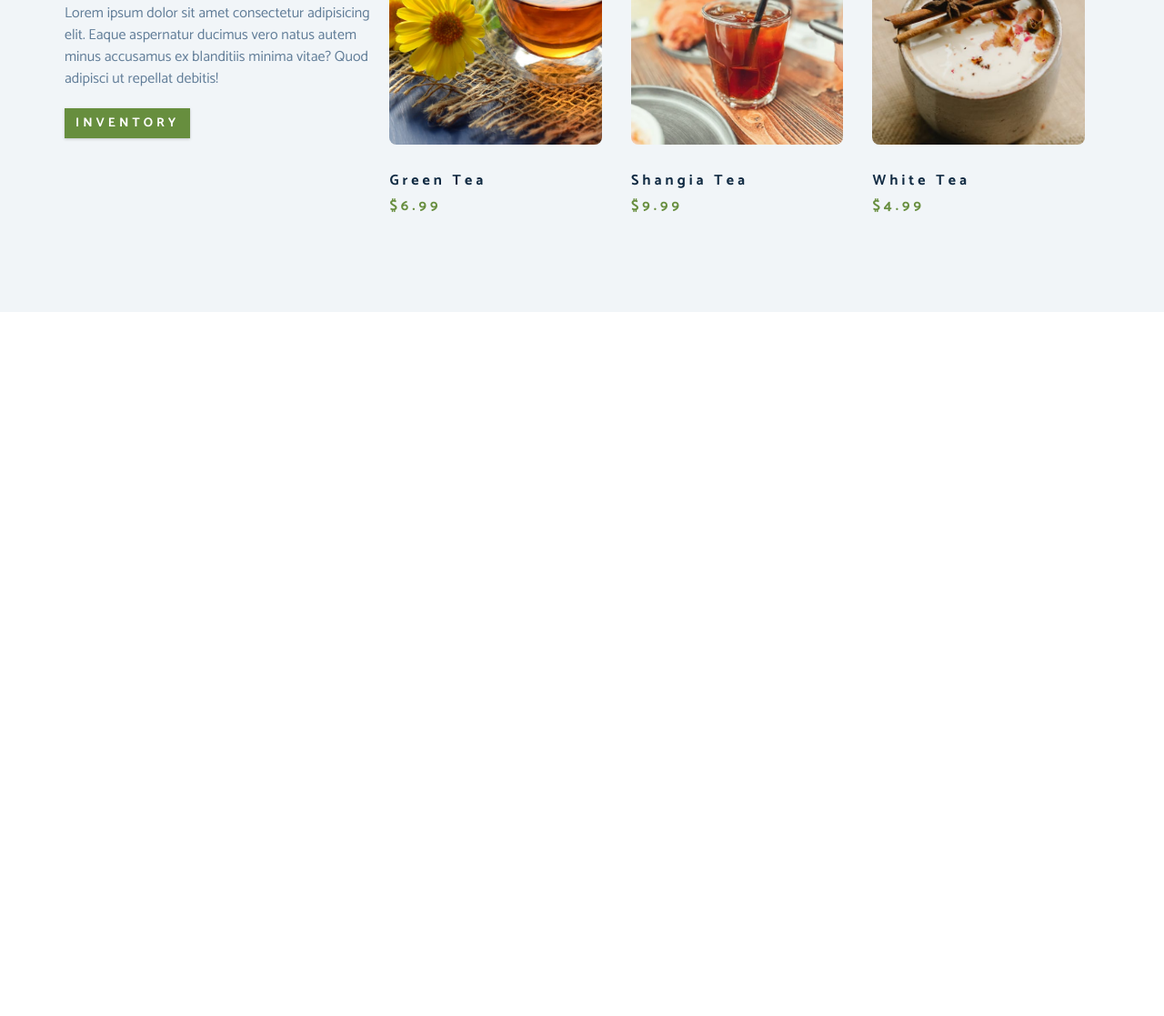
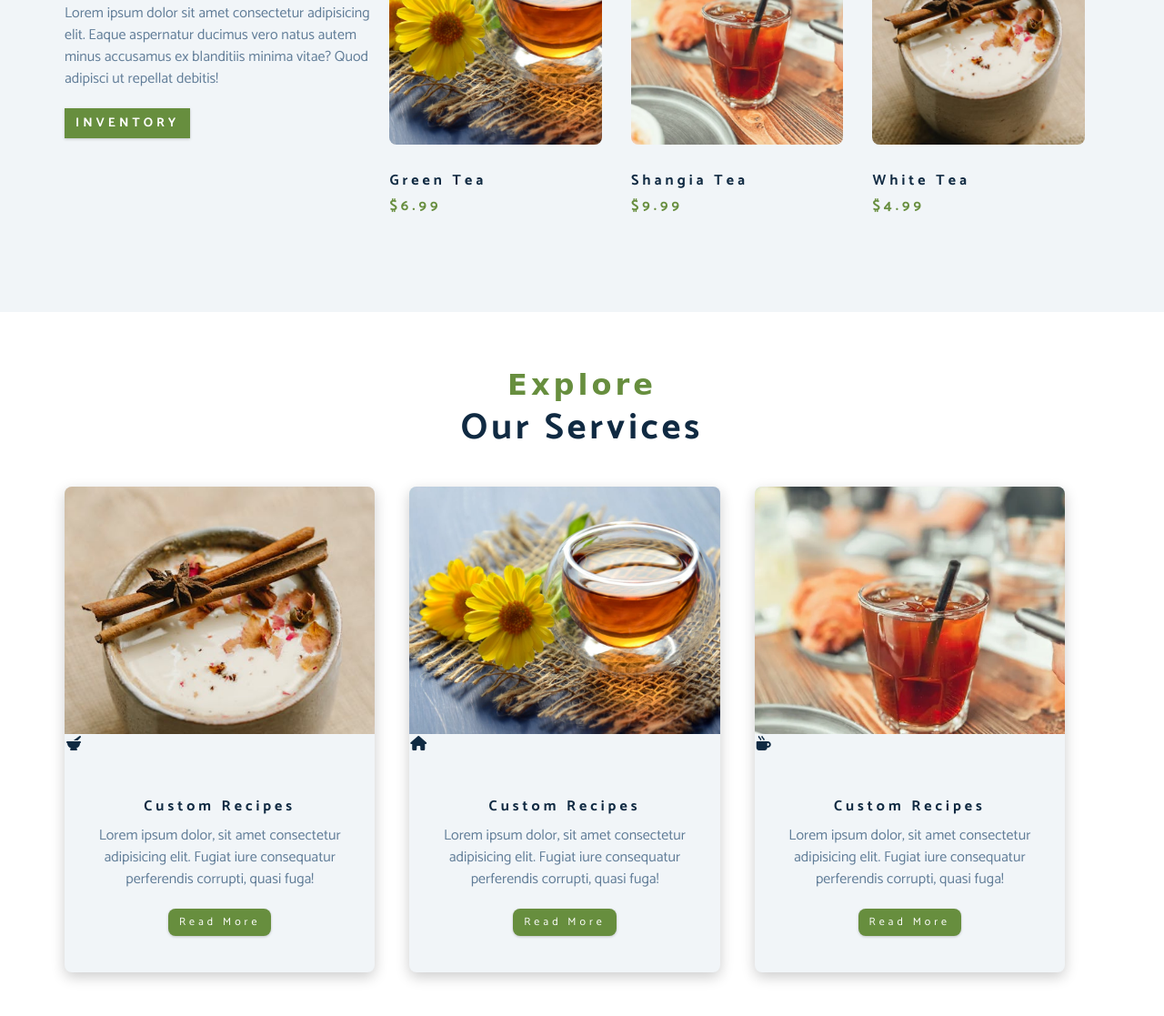
Before and after one commit to imnomee/2024_HTML_CSS, a plain HTML site: page TeaStationPage/index.html in a window 1280 px wide. Shown: the part 1858-2975 px from the top of the page at 91% size. Before the commit the page ends 2201 px from the top, so only its background shows below. Drawn offline with Linux system fonts and the light colour scheme; files whose address does not match are found by name; a web font is replaced by a local one.

Commit message:
services

```diff
--- a/TeaStationPage/index.html
+++ b/TeaStationPage/index.html
@@ -148,5 +148,80 @@
                 </article>
             </div>
         </section>
+        <!-- services -->
+        <section class="services">
+            <div class="section-title services-title">
+                <h3>explore</h3>
+                <h2>our services</h2>
+            </div>
+            <div class="section-center clearfix">
+                <article class="service-card">
+                    <div class="service-img-container">
+                        <img
+                            src="./images/white_tea.jpeg"
+                            alt="white tea"
+                            class="service-img" />
+                        <span class="service-icon"
+                            ><i class="fas fa-mortar-pestle fa-fw"></i
+                        ></span>
+                    </div>
+                    <div class="service-info">
+                        <h4>custom recipes</h4>
+                        <p>
+                            Lorem ipsum dolor, sit amet consectetur adipisicing
+                            elit. Fugiat iure consequatur perferendis corrupti,
+                            quasi fuga!
+                        </p>
+                        <a href="products.html" class="btn service-btn"
+                            >read more</a
+                        >
+                    </div>
+                </article>
+                <article class="service-card">
+                    <div class="service-img-container">
+                        <img
+                            src="./images/green_tea.jpeg"
+                            alt="white tea"
+                            class="service-img" />
+                        <span class="service-icon"
+                            ><i class="fas fa-home fa-fw"></i
+                        ></span>
+                    </div>
+                    <div class="service-info">
+                        <h4>custom recipes</h4>
+                        <p>
+                            Lorem ipsum dolor, sit amet consectetur adipisicing
+                            elit. Fugiat iure consequatur perferendis corrupti,
+                            quasi fuga!
+                        </p>
+                        <a href="products.html" class="btn service-btn"
+                            >read more</a
+                        >
+                    </div>
+                </article>
+                <article class="service-card">
+                    <div class="service-img-container">
+                        <img
+                            src="./images/shangia_tea.jpg"
+                            alt="white tea"
+                            class="service-img" />
+                        <span class="service-icon"
+                            ><i class="fas fa-mug-hot fa-fw"></i
+                        ></span>
+                    </div>
+                    <div class="service-info">
+                        <h4>custom recipes</h4>
+                        <p>
+                            Lorem ipsum dolor, sit amet consectetur adipisicing
+                            elit. Fugiat iure consequatur perferendis corrupti,
+                            quasi fuga!
+                        </p>
+                        <a href="products.html" class="btn service-btn"
+                            >read more</a
+                        >
+                    </div>
+                </article>
+            </div>
+        </section>
     </body>
 </html>
--- a/TeaStationPage/style.css
+++ b/TeaStationPage/style.css
@@ -242,6 +242,49 @@ p {
     color: var(--clr-primary);
 }
 
+.services-title {
+    margin-top: 4rem;
+    margin-bottom: -4rem;
+    text-align: center;
+}
+.service-card {
+    margin: 2rem 0;
+    background: var(--clr-grey-10);
+    border-radius: var(--radius);
+    box-shadow: 0 5px 15px rgba(0, 0, 0, 0.2);
+    transition: var(--transition);
+}
+
+.service-card:hover {
+    transform: scale(1.03);
+    box-shadow: 0 5px 15px rgba(0, 0, 0, 0.4);
+}
+
+.service-img {
+    height: 17rem;
+    object-fit: cover;
+    border-top-left-radius: var(--radius);
+    border-top-right-radius: var(--radius);
+}
+.service-info {
+    text-align: center;
+    padding: 3rem 1rem 2.5rem 1rem;
+}
+.service-info p {
+    max-width: 20rem;
+    margin: 0 auto;
+    color: var(--clr-grey-5);
+}
+.service-btn {
+    border-radius: var(--radius);
+    font-size: 0.75rem;
+    text-transform: capitalize;
+    padding: 0.375 0.5rem;
+    font-weight: 400;
+    margin-top: 1.25rem;
+}
+/* services */
+
 /* Media Queries */
 @media screen and (min-width: 576px) {
     .skill {
@@ -279,6 +322,11 @@ p {
         width: 50%;
         padding-right: 2rem;
     }
+    .service-card {
+        float: left;
+        width: 45%;
+        margin-right: 5%;
+    }
 }
 
 @media screen and (min-width: 992px) {
@@ -298,6 +346,11 @@ p {
     .product {
         width: 33.33%;
     }
+
+    .service-card {
+        width: 30%;
+        margin-right: 3.333%;
+    }
 }
 @media screen and (min-width: 1100px) {
     .skill {
```
